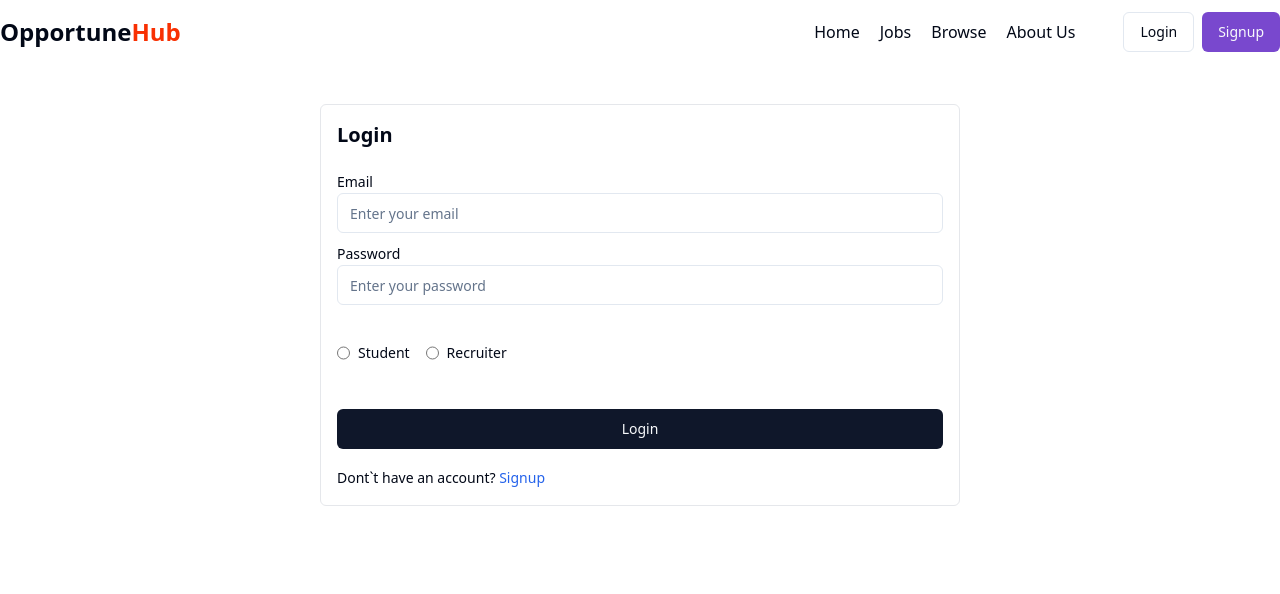
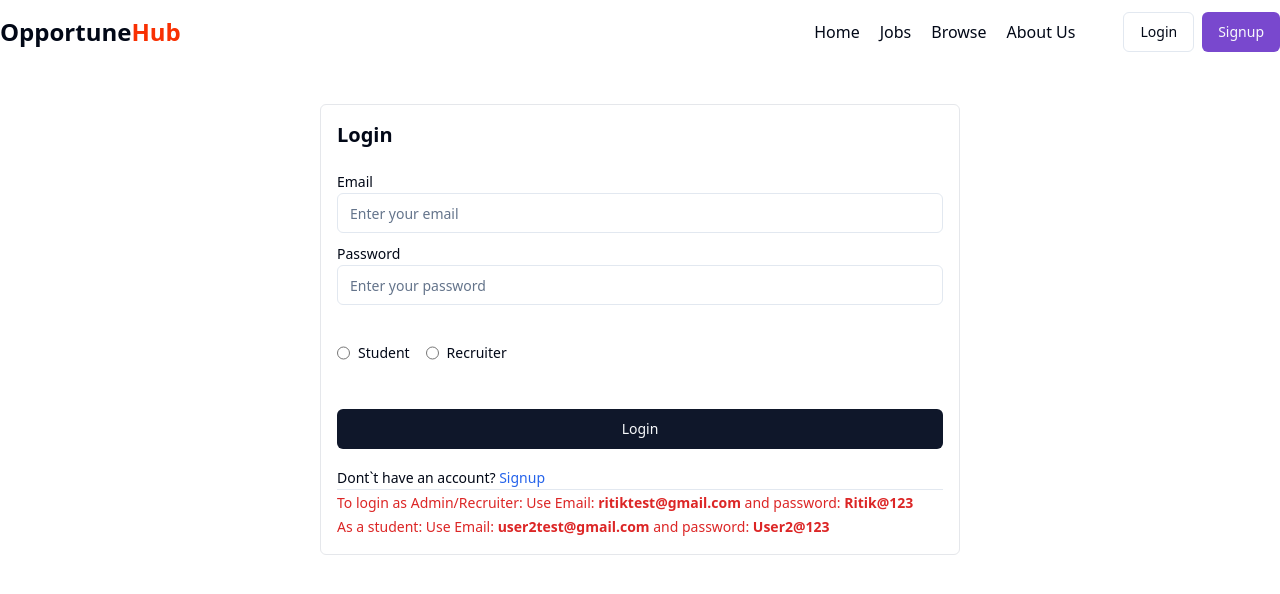
Before and after one commit to Ritikktrivedi999/OpportuneHub-Full-Stack-Job-Portal, a React (Vite) app in the folder frontend/: page /login in a window 1280 px wide. Shown: the top 594 px of the page. Built offline with nearby package versions, Linux system fonts and the light colour scheme.

Commit message:
For exploring feature

```diff
--- a/frontend/src/components/auth/Login.jsx
+++ b/frontend/src/components/auth/Login.jsx
@@ -119,8 +119,15 @@ const Login = () => {
                         loading ? <Button className="w-full my-4"><Loader2 className="mr-2 h-4 w-4 animate-spin" />Please wait</Button> : <Button type="submit" className="w-full my-4">Login</Button>
                     }
 
-                    <span className="text-sm">Dont`t have an account? <Link to="/signup" className="text-blue-600">Signup</Link></span>
-                </form>
+                    <span className="text-sm">Dont`t have an account? <Link to="/signup" className="text-blue-600">Signup</Link></span><hr/>
+                    <span className="text-sm text-red-600">
+  To login as Admin/Recruiter: Use Email: <strong>ritiktest@gmail.com</strong> and password: <strong>Ritik@123</strong>
+  <br />
+  As a student: Use Email: <strong>user2test@gmail.com</strong> and password: <strong>User2@123</strong>
+</span>
+
+</form>
+
             </div>
 
         </>
```
